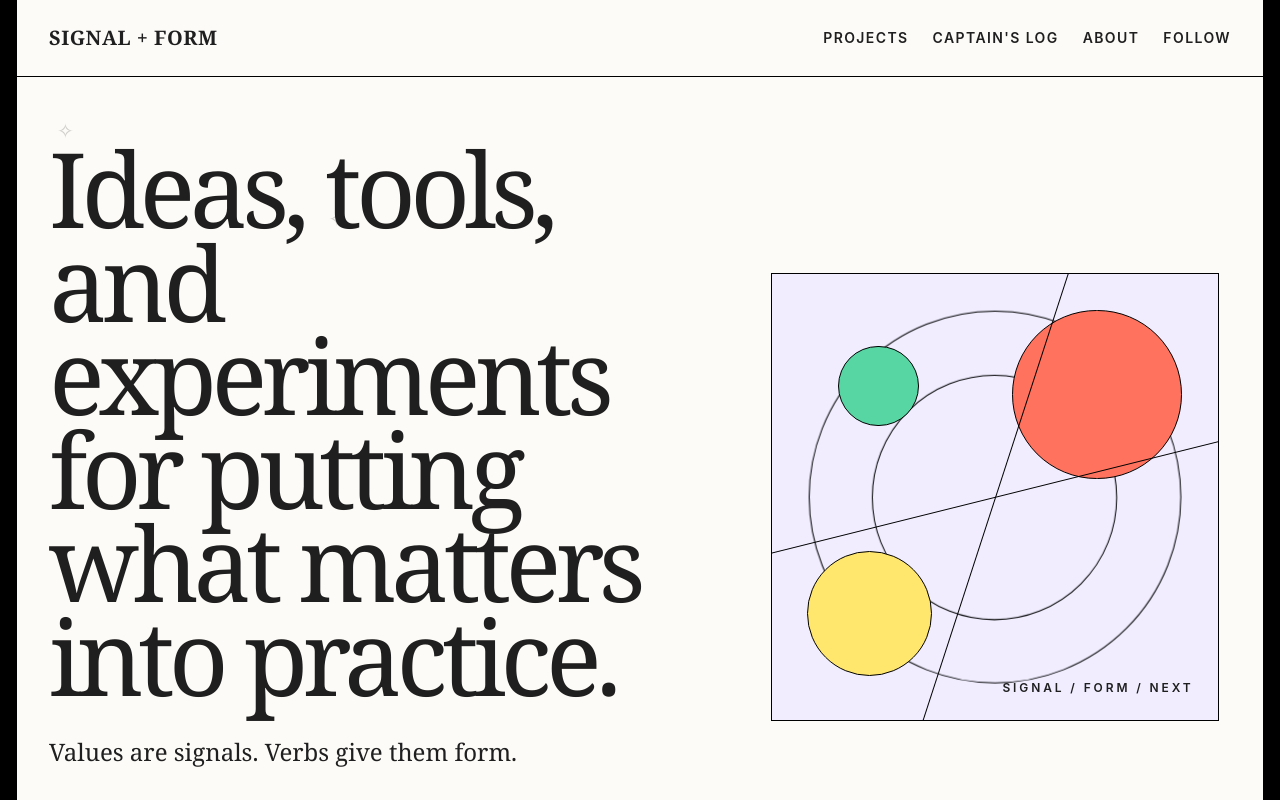
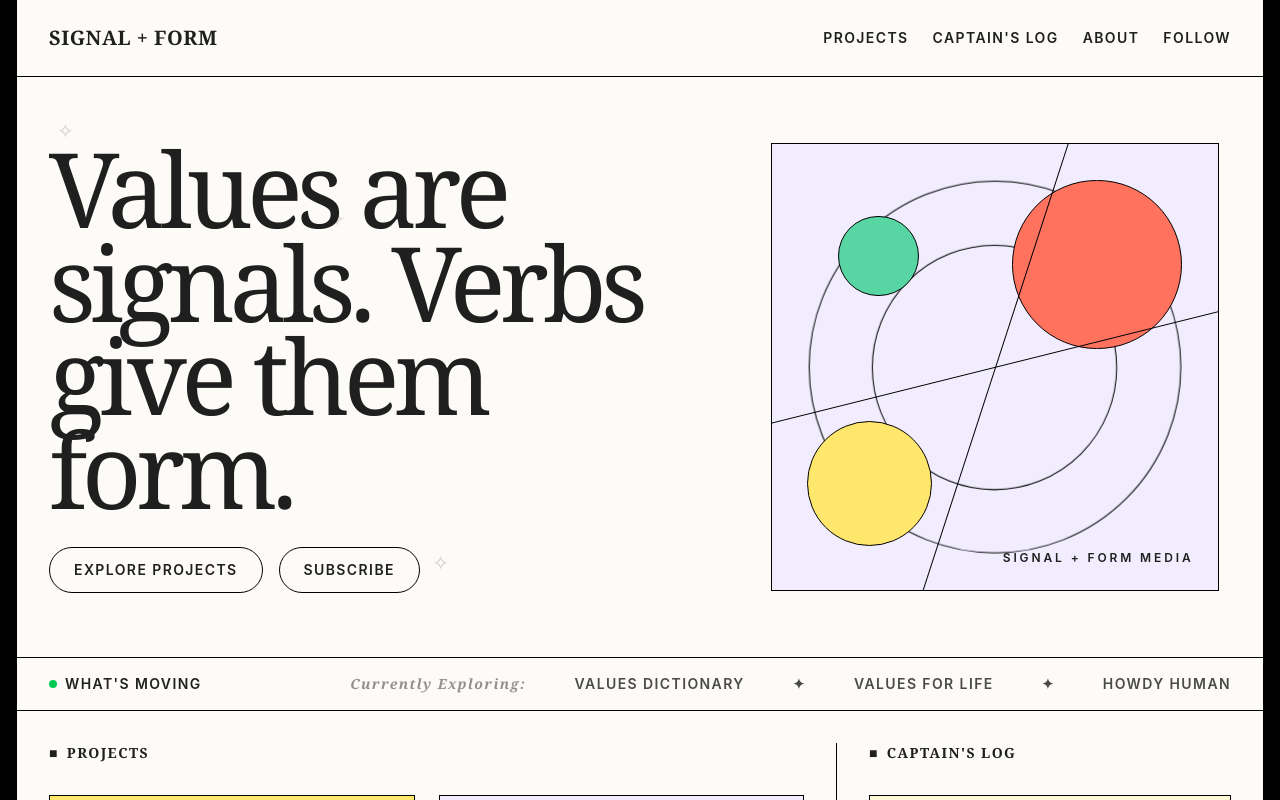
Before and after one commit to HelloSimone91/SignalandFormMedia, a React (Vite) app: page / in a window 1280 px wide. Shown: the top 800 px of the page. Built offline with nearby package versions, Linux system fonts and the light colour scheme.

Commit message:
Update Hero.jsx
updated the hero to be just  Values are signals. Verbs give them form. and changed thet text in the graphic to say signal + form media

```diff
--- a/src/components/Hero.jsx
+++ b/src/components/Hero.jsx
@@ -10,11 +10,9 @@ const Hero = () => {
 
       <div className="w-full md:w-3/5 z-10 md:pr-10">
         <h1 className="text-5xl sm:text-6xl md:text-[5.5rem] lg:text-[6.5rem] font-serif leading-[0.9] tracking-[-0.055em] mb-8 max-w-4xl">
-            Ideas, tools, and experiments for putting what matters into practice.
+             Values are signals. Verbs give them form.
         </h1>
-        <p className="text-xl md:text-2xl mb-10 max-w-2xl font-serif leading-snug">
-          Values are signals. Verbs give them form.
-        </p>
+
         <div className="flex flex-col sm:flex-row gap-4">
           <a href="#projects" className="border border-black rounded-full px-6 py-3 font-semibold uppercase text-sm tracking-widest hover:bg-black hover:text-cream transition-colors inline-block text-center">
             Explore Projects
@@ -34,7 +32,7 @@ const Hero = () => {
           <div className="absolute w-[18%] aspect-square rounded-full bg-[#57d6a4] border border-black left-[15%] top-[16%]"></div>
           <div className="absolute inset-x-[-10%] top-1/2 h-px bg-black rotate-[-14deg]"></div>
           <div className="absolute inset-y-[-10%] left-1/2 w-px bg-black rotate-[18deg]"></div>
-          <span className="absolute bottom-6 right-6 text-xs uppercase tracking-[0.24em] font-semibold">Signal / Form / Next</span>
+          <span className="absolute bottom-6 right-6 text-xs uppercase tracking-[0.24em] font-semibold">Signal + Form Media</span>
         </div>
       </div>
     </section>
```
